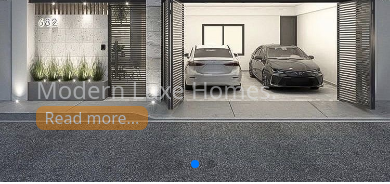
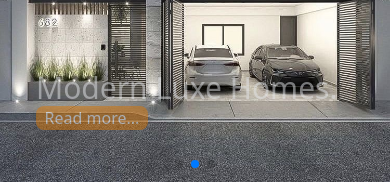
Before and after one commit to CodebyCc/Nb-Properties, a Next.js app: page / in a window 390 px wide. Shown: the part 282-466 px from the top of the page. Built offline with nearby package versions, Linux system fonts and the light colour scheme; what tailwindcss-motion would draw is missing.

Commit message:
changed font size in project carousel

```diff
--- a/app/components/ProjectCarousel.js
+++ b/app/components/ProjectCarousel.js
@@ -77,7 +77,7 @@
                   className="rounded-lg shadow-lg object-cover"
                 />
                 <div className="absolute bottom-10 left-6 w-full  p-3 text-gray-200 rounded-b-lg animate-pulse">
-                  <h3 className="text-2xl md:text-4xl  hover:text-gray-800  ">
+                  <h3 className="text-3xl md:text-4xl  hover:text-gray-800  ">
                     {slide.title}.
                   </h3>
                   <Link href={slide.link}>
```
